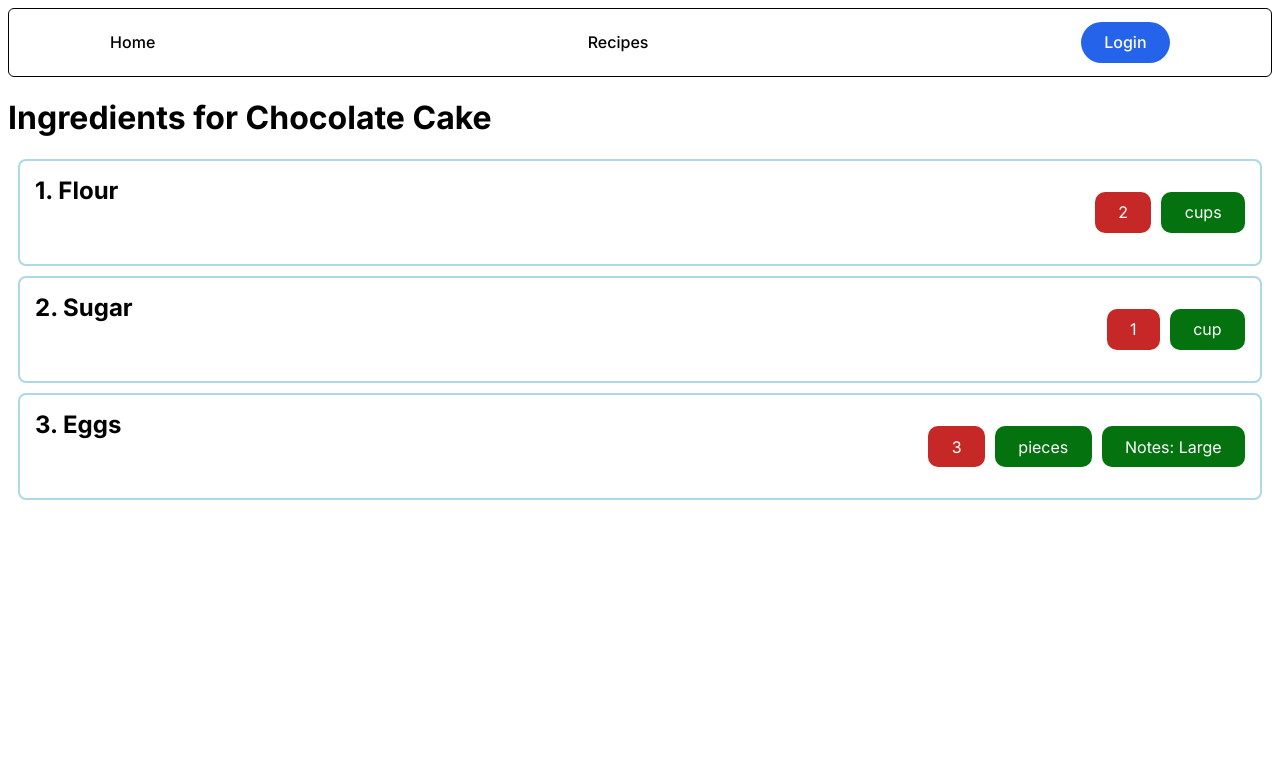
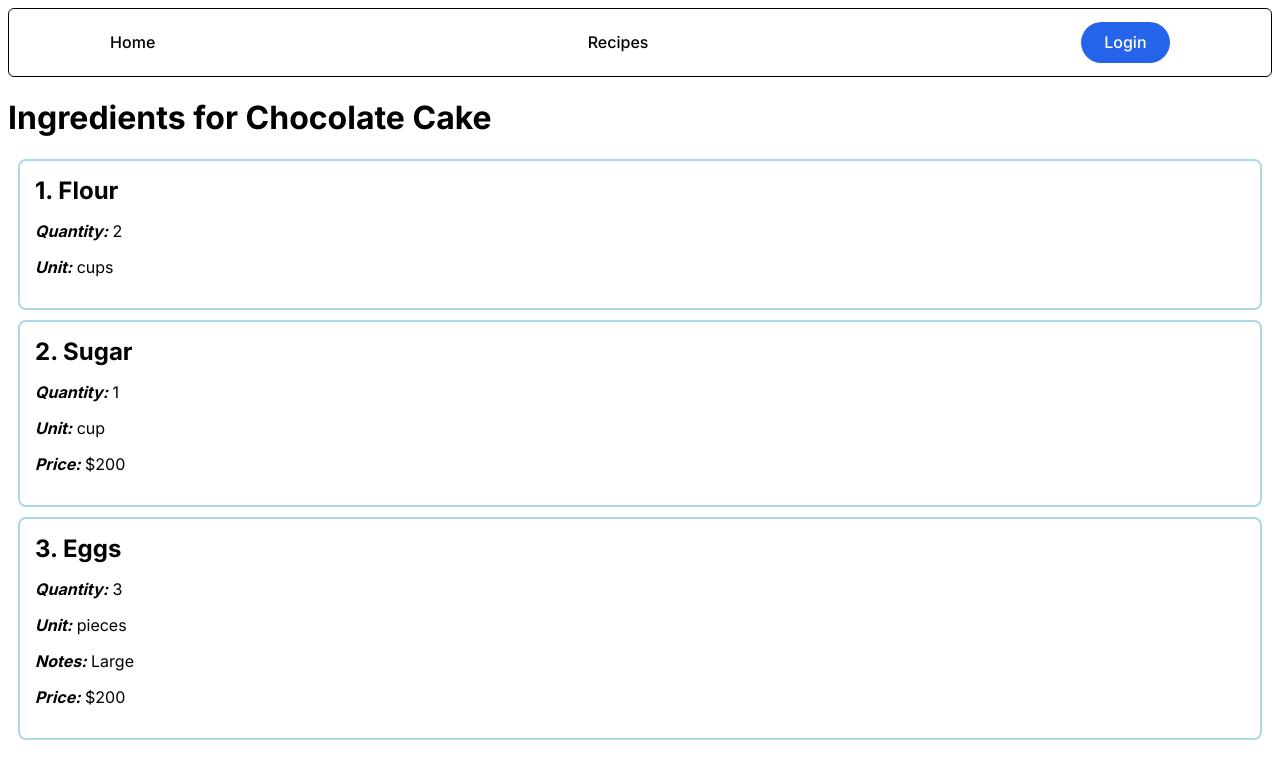
Before and after one commit to gluzandii/Recipe-Viewer, a React (Vite) app in the folder frontend-rv/: page /ingredients/chicken-curry-001 in a window 1280 px wide. Shown: the top 778 px of the page. Built offline with nearby package versions, Linux system fonts and the light colour scheme.

Commit message:
Restyles ingredient item component
Updates the styling for the ingredient item component.

The previous styling was based on the recipe component, this commit
replaces this styling with the correct classes.

```diff
--- a/frontend-rv/src/components/IngredientItem/IngredientItem.module.scss
+++ b/frontend-rv/src/components/IngredientItem/IngredientItem.module.scss
@@ -1,69 +1,25 @@
-.recipes {
+.ingredient {
   list-style: none;
   padding: 0;
   margin: 0;
 }
 
-.recipeItem {
+.ingredientItem {
   position: relative;
   border: 2px solid lightblue;
   border-radius: 8px;
   padding: 15px;
   margin: 10px auto; // Center the items and prevent overflow
-  transition: transform 0.3s ease, box-shadow 0.3s ease;
+  transition: box-shadow 0.3s ease;
   overflow: hidden;
   max-width: calc(100% - 20px); // Prevent overflow on both sides
   box-sizing: border-box;
-  display: flex;
-  justify-content: space-between;
 }
 
-.recipeItem:hover {
-  transform: scale(1.02);
+.ingredientItem:hover {
   box-shadow: 0 0 10px lightblue;
 }
 
-.recipeItem h2 {
+.ingredientItem h2 {
   margin: 0;
 }
-
-.viewRecipe {
-  text-decoration: none;
-  font-size: 1rem;
-  padding: 0.6rem 1.4rem;
-  background-color: #057210;
-  color: white;
-  border-radius: 10px;
-  border: 1px solid transparent;
-  //font-weight: 500;
-  transition: box-shadow 0.3s ease, transform 0.3s ease, filter 0.3s ease;
-}
-
-.viewRecipe:hover {
-  box-shadow: 0 0 12px rgba(0, 255, 150, 0.8), 0 0 24px rgba(0, 255, 150, 0.6);
-  transform: scale(1.05);
-  filter: brightness(1.15);
-}
-
-.viewIngredient {
-  text-decoration: none;
-  font-size: 1rem;
-  padding: 0.6rem 1.4rem;
-  background-color: #c62828;
-  color: white;
-  border-radius: 10px;
-  border: 1px solid transparent;
-  //font-weight: 500;
-  transition: box-shadow 0.3s ease, transform 0.3s ease, filter 0.3s ease;
-}
-
-.viewIngredient:hover {
-  box-shadow: 0 0 12px rgba(255, 80, 80, 0.8), 0 0 24px rgba(255, 80, 80, 0.6);
-  transform: scale(1.05);
-  filter: brightness(1.15);
-}
-
-.foodButtons {
-  display: flex;
-  gap: 10px;
-}
--- a/frontend-rv/src/components/IngredientItem/IngredientItem.tsx
+++ b/frontend-rv/src/components/IngredientItem/IngredientItem.tsx
@@ -6,18 +6,20 @@ type IngredientItemProps = {
     quantity: string;
     unit: string;
     notes?: string;
+    price?: string;
 }
 
 export default function IngredientItem(props: IngredientItemProps) {
-    const {index, name, quantity, unit, notes} = props;
+    const {index, name, quantity, unit, notes, price} = props;
     return (
-        <ol className={styles.recipes}>
-            <li key={index} className={styles.recipeItem}>
+        <ol className={styles.ingredient}>
+            <li key={index} className={styles.ingredientItem}>
                 <h2>{index}. {name}</h2>
-                <div className={styles.foodButtons}>
-                    <p className={styles.viewIngredient}>{quantity}</p>
-                    <p className={styles.viewRecipe}>{unit}</p>
-                    {notes && <p className={styles.viewRecipe}>Notes: {notes}</p>}
+                <div>
+                    <p><b><i>Quantity:</i></b> {quantity}</p>
+                    <p><b><i>Unit:</i></b> {unit}</p>
+                    {notes && <p><b><i>Notes:</i></b> {notes}</p>}
+                    {price && <p><b><i>Price:</i></b> {price}</p>}
                 </div>
             </li>
         </ol>
--- a/frontend-rv/src/library/Ingredient.ts
+++ b/frontend-rv/src/library/Ingredient.ts
@@ -3,4 +3,5 @@ export type Ingredient = {
     quantity: string;
     unit: string;
     notes?: string;
+    price?: string;
 }
--- a/frontend-rv/src/pages/ingredients/Ingredients.tsx
+++ b/frontend-rv/src/pages/ingredients/Ingredients.tsx
@@ -8,15 +8,15 @@ export default function Ingredients() {
     const recipeName = "Chocolate Cake";
     const ingreds: Ingredient[] = [
         {name: "Flour", quantity: "2", unit: "cups"},
-        {name: "Sugar", quantity: "1", unit: "cup"},
-        {name: "Eggs", quantity: "3", unit: "pieces", notes: "Large"},
+        {name: "Sugar", quantity: "1", unit: "cup", price: "$200"},
+        {name: "Eggs", quantity: "3", unit: "pieces", notes: "Large", price: "$200"},
     ];
     return (
         <div>
             <h1>Ingredients for {recipeName}</h1>
             {ingreds.map((ingred, index) => (
                 <IngredientItem index={index + 1} name={ingred.name} quantity={ingred.quantity} unit={ingred.unit}
-                                notes={ingred.notes}/>
+                                notes={ingred.notes} price={ingred.price}/>
             ))}
         </div>
     )
```
